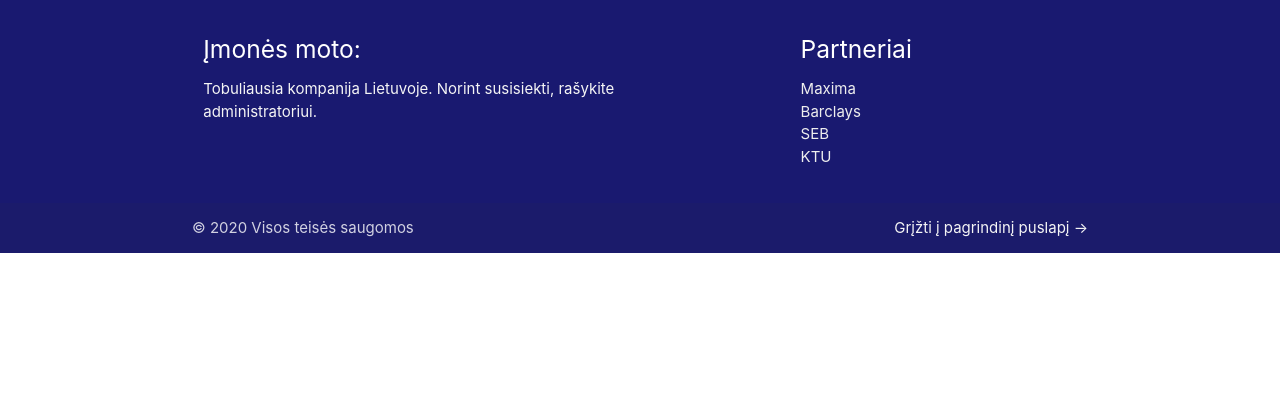
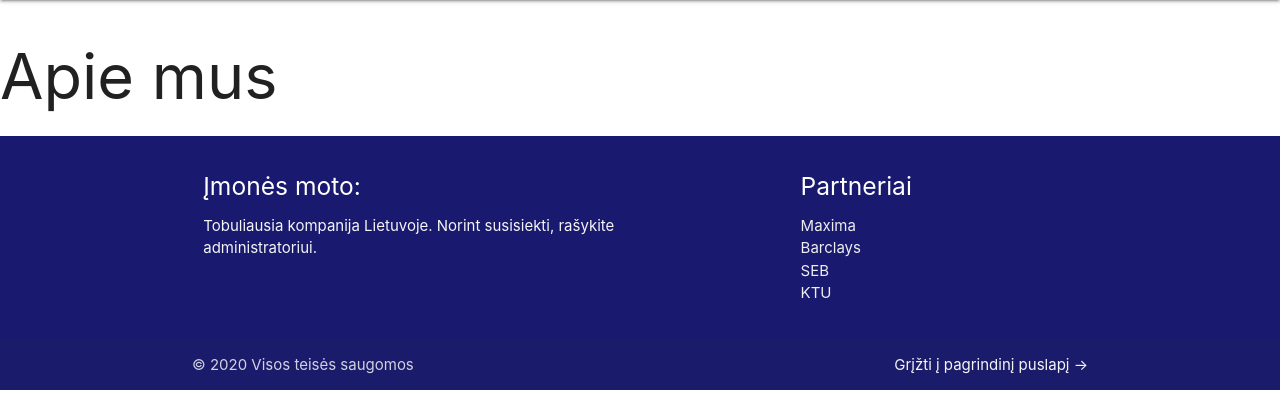
Before and after one commit to makdura/grupe2, a PHP site: page /about.php in a window 1280 px wide. Shown: the part 64-484 px from the top of the page. Run offline with PHP 8.4, Linux system fonts and the light colour scheme.

Commit message:
Apie mus

```diff
--- a/about.php
+++ b/about.php
@@ -4,7 +4,7 @@
 
 
 <!-- Čia apie puslapio vidinė dalis -->
-
+<h1>Apie mus</h1>
 
 
 <?php include "footer.php" ?>
```
